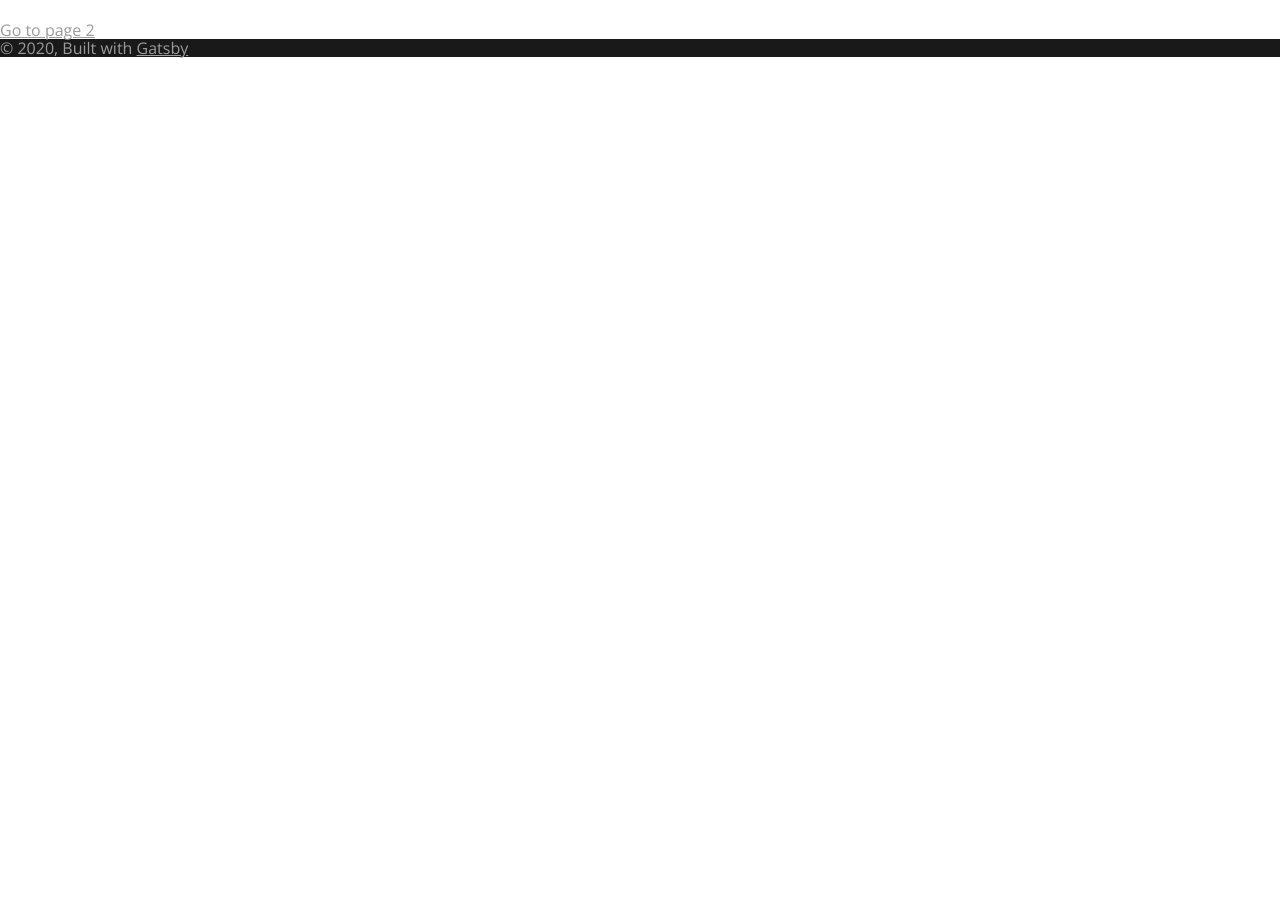
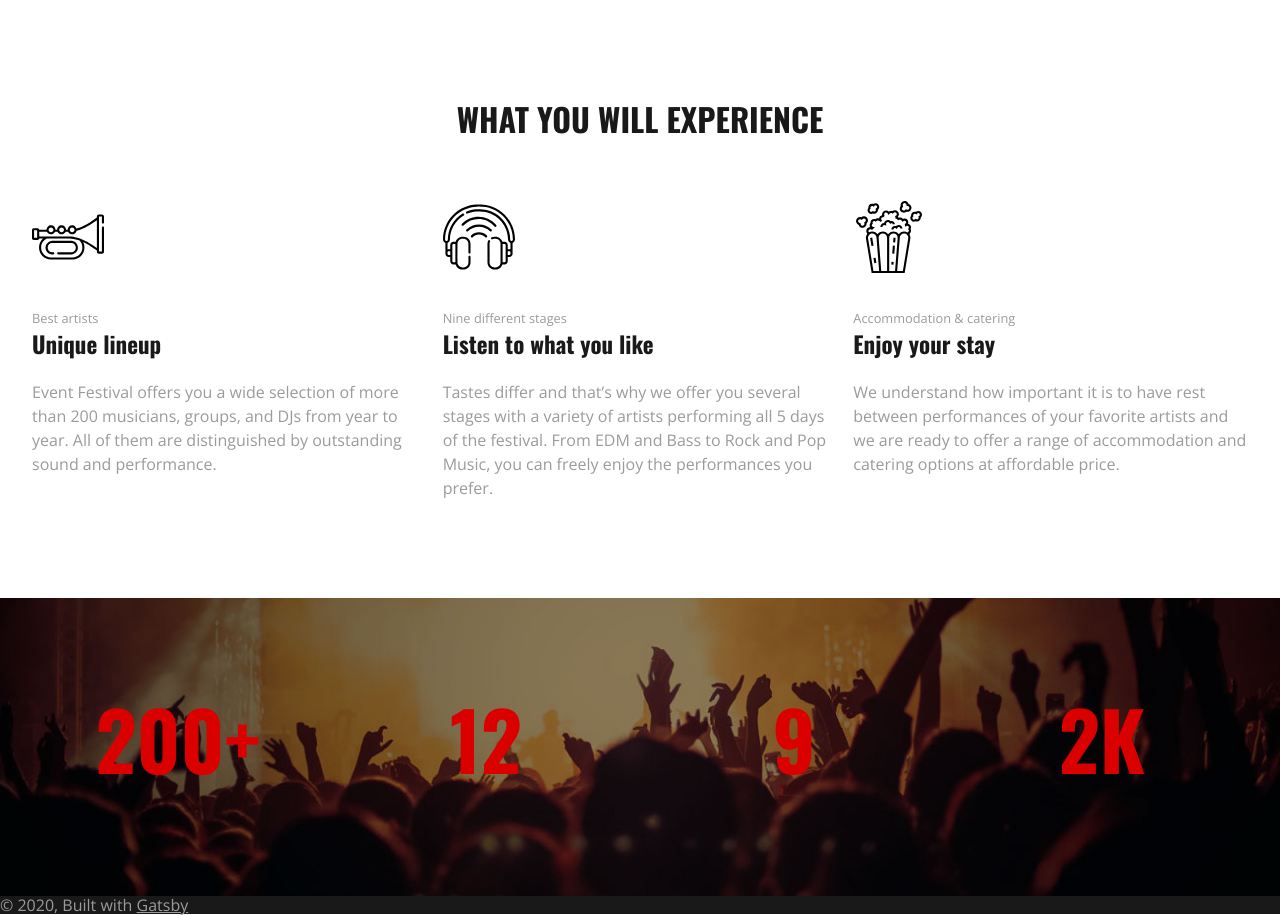
Before and after one commit to victorJatencio/gatsby-events-landingpage, a Gatsby site: page / in a window 1280 px wide. Shown: the part 700-1616 px from the top of the page. Before the commit the page ends 800 px from the top, so only its background shows below. Built offline with nearby package versions, Linux system fonts and the light colour scheme; Gatsby itself is replaced by a stand-in of ours.

Commit message:
Clock ready but not functional, about section done and specs section ready

```diff
--- a/src/components/layout.scss
+++ b/src/components/layout.scss
@@ -1,4 +1,4 @@
-@import url("https://fonts.googleapis.com/css?family=Open+Sans|Oswald:500,600,700&display=swap");
+@import url("https://fonts.googleapis.com/css?family=Open+Sans|Oswald:500,600,700,800&display=swap");
 
 /* ======================== */
 /* layout fedault styles */
@@ -255,6 +255,9 @@ a.btn-border {
 }
 
 /* Spacing */
+.margin-x {
+  margin: 0;
+}
 .margin-x-l {
   margin: 0 2rem;
 }
@@ -264,6 +267,9 @@ a.btn-border {
 .margin-x-s {
   margin: 0 1.5rem;
 }
+.margin-y {
+  margin: 0;
+}
 .margin-y-l {
   margin: 4rem 0;
 }
@@ -272,6 +278,29 @@ a.btn-border {
 }
 .margin-y-s {
   margin: 1rem 0;
+}
+
+.margin-bottom-l {
+  margin-bottom: 4rem;
+}
+.margin-bottom-m {
+  margin-bottom: 2rem;
+}
+.margin-bottom-s {
+  margin-bottom: 1rem;
+}
+
+.margin-top {
+  margin-top: 0;
+}
+.margin-top-l {
+  margin-top: 4rem;
+}
+.margin-top-m {
+  margin-top: 2rem;
+}
+.margin-top-s {
+  margin-top: 1rem;
 }
 
 .padding-x-l {
@@ -293,6 +322,12 @@ a.btn-border {
   padding: 2.3rem 0;
 }
 
+.font-xl {
+  font-size: 5rem;
+  font-weight: 800;
+  font-family: $title;
+}
+
 /* Hero Section */
 .hero-date-location {
   padding: 2rem 0;
@@ -310,3 +345,9 @@ a.btn-border {
 .light-txt {
   color: #fff;
 }
+
+/* Specs section */
+.specs-section {
+  text-align: center;
+  color: $red;
+}
--- /dev/null
+++ b/src/components/section/about/about.js
@@ -0,0 +1,67 @@
+import React from "react"
+import "./about.scss"
+
+import Music from "../../../images/music.svg"
+import Headphone from "../../../images/headphones.svg"
+import Popcorn from "../../../images/popcorn.svg"
+
+const About = () => {
+  return (
+    <section>
+      <div className="container padding-y-m">
+        <div className="row">
+          <div className="col-xs-12 center-xs">
+            <h1 className="h1 margin-bottom-l">WHAT YOU WILL EXPERIENCE</h1>
+          </div>
+
+          <div className="col-xs-4">
+            <div className="margin-bottom-m">
+              <img src={Music} alt="Music" width="72" />
+            </div>
+            <div>
+              <small>Best artists</small>
+              <h3 className="margin-top">Unique lineup</h3>
+              <p>
+                Event Festival offers you a wide selection of more than 200
+                musicians, groups, and DJs from year to year. All of them are
+                distinguished by outstanding sound and performance.
+              </p>
+            </div>
+          </div>
+          <div className="col-xs-4">
+            <div className="margin-bottom-m">
+              <img src={Headphone} alt="Headphone" width="72" />
+            </div>
+            <div>
+              <small>Nine different stages</small>
+              <h3 className="margin-top">Listen to what you like</h3>
+              <p>
+                Tastes differ and that’s why we offer you several stages with a
+                variety of artists performing all 5 days of the festival. From
+                EDM and Bass to Rock and Pop Music, you can freely enjoy the
+                performances you prefer.
+              </p>
+            </div>
+          </div>
+          <div className="col-xs-4">
+            <div className="margin-bottom-m">
+              <img src={Popcorn} alt="Popcorn" width="72" />
+            </div>
+            <div>
+              <small>Accommodation & catering</small>
+              <h3 className="margin-top">Enjoy your stay</h3>
+              <p>
+                We understand how important it is to have rest between
+                performances of your favorite artists and we are ready to offer
+                a range of accommodation and catering options at affordable
+                price.
+              </p>
+            </div>
+          </div>
+        </div>
+      </div>
+    </section>
+  )
+}
+
+export default About
--- /dev/null
+++ b/src/components/section/running-numbers/runningNumbers.js
@@ -0,0 +1,48 @@
+import React from "react"
+import { graphql, StaticQuery } from "gatsby"
+import styled from "styled-components"
+
+import BackgroundImage from "gatsby-background-image"
+
+const RunningNumbers = ({ className, children }) => (
+  <StaticQuery
+    query={graphql`
+      query {
+        desktop: file(relativePath: { eq: "event-specs.jpg" }) {
+          childImageSharp {
+            fluid(quality: 90, maxWidth: 1920) {
+              ...GatsbyImageSharpFluid_withWebp
+            }
+          }
+        }
+      }
+    `}
+    render={data => {
+      // Set ImageData
+      const imageData = data.desktop.childImageSharp.fluid
+
+      return (
+        <BackgroundImage
+          Tag="section"
+          className={className}
+          fluid={imageData}
+          backgroundColor={`#040e18`}
+        >
+          {children}
+        </BackgroundImage>
+      )
+    }}
+  />
+)
+
+const SpecsBackgroundSection = styled(RunningNumbers)`
+  max-width: 100vw;
+  width: 100%;
+  background-position: center;
+  background-repeat: no-repeat;
+  background-size: cover;
+  overflow-y: hidden; /* Hide vertical scrollbar */
+  overflow-x: hidden;
+`
+
+export default SpecsBackgroundSection
--- a/src/pages/index.js
+++ b/src/pages/index.js
@@ -1,5 +1,5 @@
 import React from "react"
-import { Link, graphql } from "gatsby"
+import { graphql } from "gatsby"
 import Layout from "../components/layout"
 import SEO from "../components/seo"
 import { FontAwesomeIcon } from "@fortawesome/react-fontawesome"
@@ -12,6 +12,8 @@ import Img from "gatsby-image"
 import StyledBackgroundSection from "../components/backgroundImage"
 import Button from "../components/ui/button"
 import Counter from "../components/counter/counter"
+import About from "../components/section/about/about"
+import RunningNumbers from "../components/section/running-numbers/runningNumbers"
 
 const IndexPage = props => (
   <Layout>
@@ -67,8 +69,36 @@ const IndexPage = props => (
         </div>
       </div>
     </StyledBackgroundSection>
-    <div style={{ maxWidth: `300px`, marginBottom: `1.45rem` }}></div>
-    <Link to="/page-2/">Go to page 2</Link>
+
+    <About />
+    <RunningNumbers>
+      <section>
+        <div className="container padding-y-m">
+          <div className="row">
+            <div className="col-xs-3">
+              <div className="specs-section">
+                <p className="font-xl">200+</p>
+              </div>
+            </div>
+            <div className="col-xs-3">
+              <div className="specs-section">
+                <p className="font-xl">12</p>
+              </div>
+            </div>
+            <div className="col-xs-3">
+              <div className="specs-section">
+                <p className="font-xl">9</p>
+              </div>
+            </div>
+            <div className="col-xs-3">
+              <div className="specs-section">
+                <p className="font-xl">2K</p>
+              </div>
+            </div>
+          </div>
+        </div>
+      </section>
+    </RunningNumbers>
   </Layout>
 )
 
```
Also changed, not shown: src/components/section/about/about.scss (added), src/images/event-specs.jpg (added), src/images/headphones.svg (added), src/images/music.svg (added), src/images/popcorn.svg (added).
